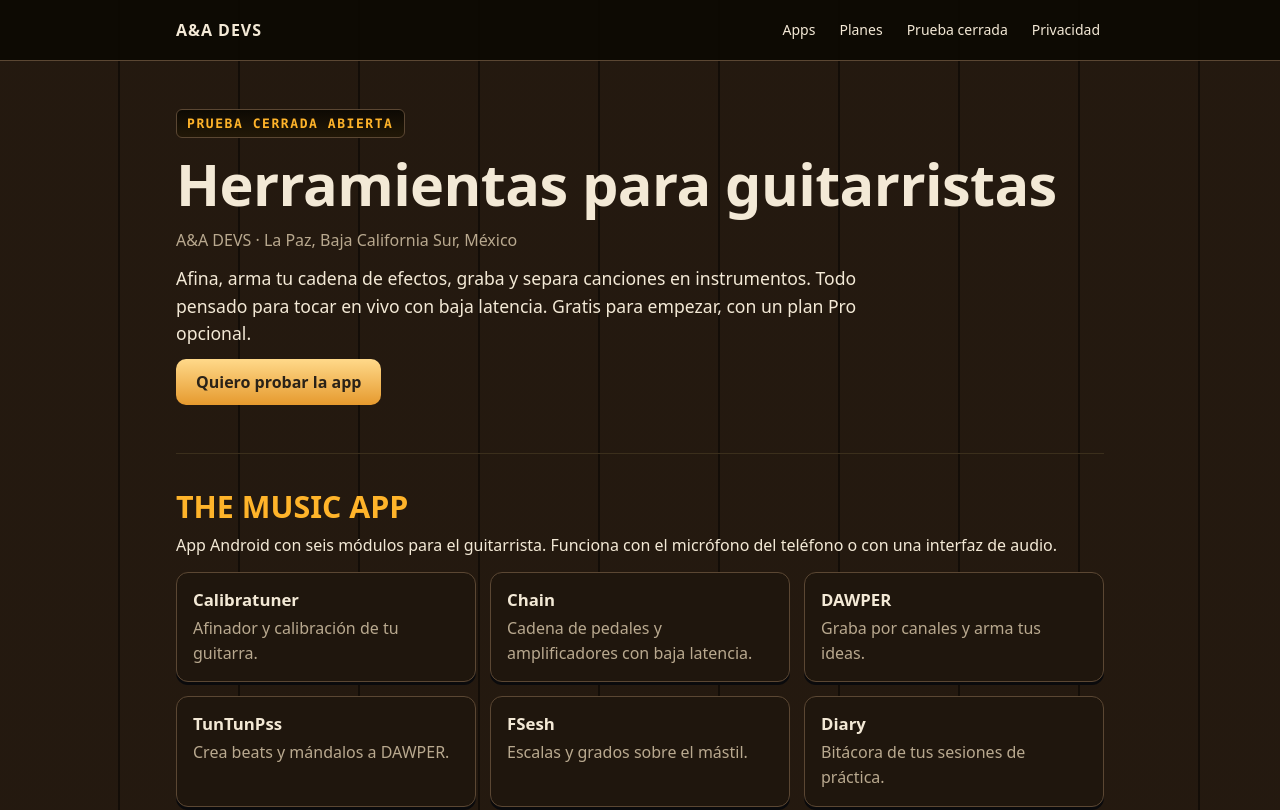
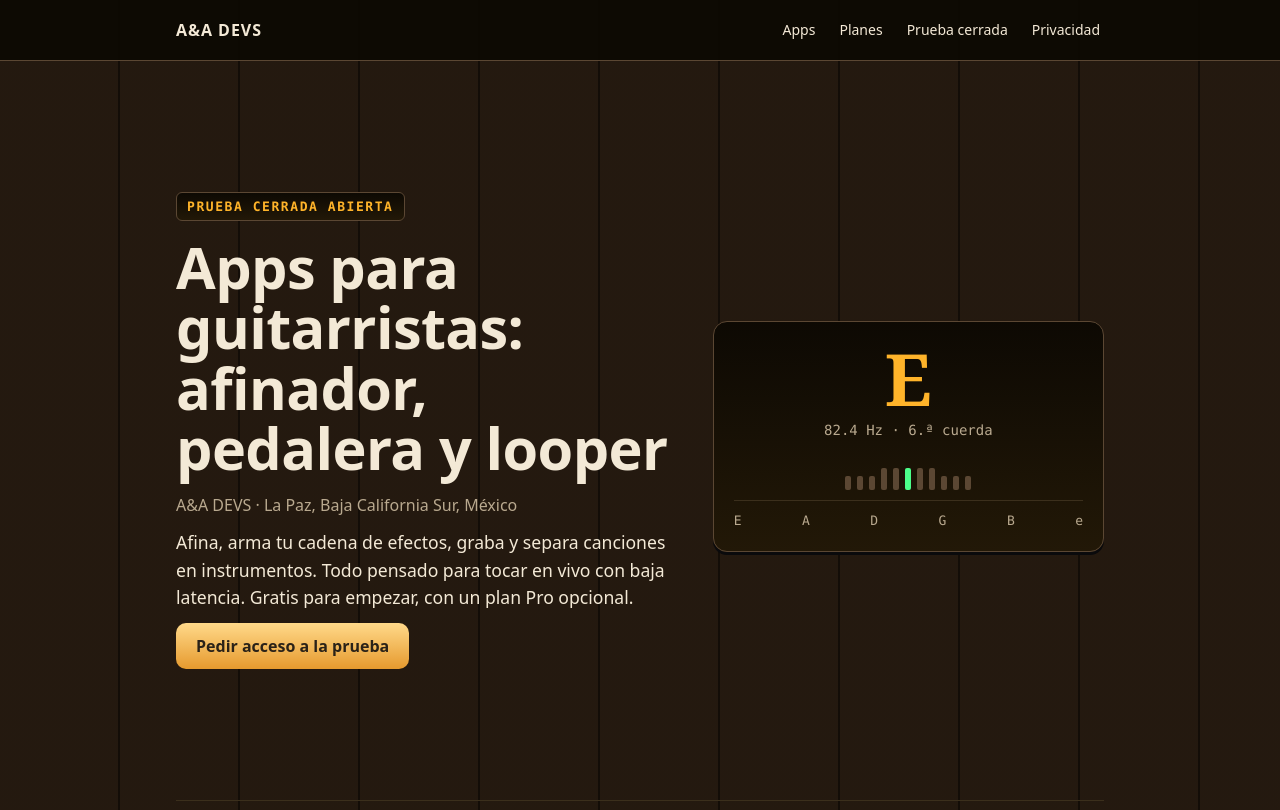
Before and after one commit to ponzho90/AADEVs612, a plain HTML site: page index.html in a window 1280 px wide. Shown: the top 810 px of the page. Drawn offline with Linux system fonts and the light colour scheme.

Commit message:
Página: aplica design-taste-frontend (hero de una pantalla con entrada, panel de afinador, hover y pulsación)
Firmado: Ximena Ruelas, Web y Android

Co-Authored-By: Claude Sonnet 5.5 <noreply@anthropic.com>
Claude-Session: https://claude.ai/code/session_01EBKvr9YSKZ6JTRBzWNGPK6

```diff
--- a/index.html
+++ b/index.html
@@ -22,7 +22,8 @@ nav.top .w{display:flex;flex-wrap:wrap;gap:4px 16px;align-items:center;padding-t
 nav.top strong{font-weight:900;letter-spacing:.06em;margin-right:auto}
 nav.top a{color:var(--texto);text-decoration:none;padding:0 4px;font-size:14px;display:inline-flex;align-items:center;min-height:44px}
 nav.top a:hover{color:var(--ac);text-decoration:underline}
-header.hero{padding:48px 0 36px}
+header.hero{padding:48px 0 36px;min-height:calc(100svh - 61px);display:flex;align-items:center}
+header.hero>.w{width:100%}
 .lcd{display:inline-block;font:700 13px var(--mono);letter-spacing:.12em;text-transform:uppercase;color:var(--ac);
 background:linear-gradient(var(--hundido),#221807);border:1px solid var(--borde);border-radius:6px;padding:6px 10px;margin:0 0 16px}
 h1{font:900 clamp(2rem,8vw,3.6rem)/1.05 var(--f);margin:0 0 14px;letter-spacing:-.01em}
@@ -53,17 +54,41 @@ footer .w{display:flex;flex-wrap:wrap;gap:0 18px;align-items:center}
 footer a{display:inline-flex;align-items:center;min-height:44px;overflow-wrap:anywhere}
 footer span{flex-basis:100%}
 .nota a{display:inline-block;padding:12px 0;overflow-wrap:anywhere}
-@media (prefers-reduced-motion:reduce){html{scroll-behavior:auto}}
+.c{transition:transform .18s ease-out,border-color .18s}
+.c:hover{transform:translateY(-2px);border-color:var(--aco)}
+.b{transition:filter .15s,transform .1s}
+.b:active{transform:translateY(2px) scale(.98);filter:brightness(.95)}
+.nota a,footer a,.pasos a,section p a{text-decoration-thickness:1px;text-underline-offset:3px;transition:text-decoration-thickness .15s}
+.nota a:hover,footer a:hover,section p a:hover{text-decoration-thickness:3px}
+.hero .w{display:grid;grid-template-columns:1fr;gap:28px;align-items:center}
+@media (min-width:800px){.hero .w{grid-template-columns:1.3fr 1fr}}
+.afin{background:linear-gradient(var(--hundido),#221807);border:1px solid var(--borde);border-radius:14px;padding:20px;box-shadow:0 3px 0 #0a0a0c;font-family:var(--mono);text-align:center}
+.afin .nm{font:700 4.5rem/1 Georgia,serif;color:var(--ac);margin:0}
+.afin .hz{color:var(--texto2);font-size:14px;margin:6px 0 14px}
+.afin .esc{display:flex;justify-content:center;gap:6px;align-items:flex-end;height:34px;margin-bottom:10px}
+.afin .esc i{width:6px;background:var(--borde);border-radius:2px;height:14px}
+.afin .esc i:nth-child(n+4):nth-child(-n+8){height:22px}
+.afin .esc i.c0{background:var(--ok);height:34px}
+.afin .cuerdas{display:flex;justify-content:space-between;color:var(--texto2);font-size:13px;border-top:1px solid var(--bsuave);padding-top:10px}
+.afin .cuerdas b{color:var(--acc)}
+@keyframes ent{from{opacity:0;transform:translateY(14px)}to{opacity:1;transform:none}}
+.hero .w>div>*,.hero .afin{animation:ent .7s cubic-bezier(.2,.7,.2,1) both}
+.hero .w>div>:nth-child(2){animation-delay:.08s}.hero .w>div>:nth-child(3){animation-delay:.16s}.hero .w>div>:nth-child(4){animation-delay:.24s}.hero .w>div>:nth-child(5){animation-delay:.32s}.hero .afin{animation-delay:.3s}
+@media (prefers-reduced-motion:reduce){html{scroll-behavior:auto}.hero .w>div>*,.hero .afin{animation:none}.c,.b{transition:none}.c:hover{transform:none}}
 </style></head><body>
 <a class="salto" href="#contenido">Saltar al contenido</a>
 <nav class="top" aria-label="Principal"><div class="w"><strong>A&amp;A DEVS</strong>
 <a href="#apps">Apps</a><a href="#planes">Planes</a><a href="#prueba">Prueba cerrada</a><a href="privacidad.html">Privacidad</a></div></nav>
-<header class="hero"><div class="w">
+<header class="hero"><div class="w"><div>
 <p class="lcd">Prueba cerrada abierta</p>
-<h1>Herramientas para guitarristas</h1>
+<h1>Apps para guitarristas: afinador, pedalera y looper</h1>
 <p class="m">A&amp;A DEVS · La Paz, Baja California Sur, México</p>
 <p class="lead">Afina, arma tu cadena de efectos, graba y separa canciones en instrumentos. Todo pensado para tocar en vivo con baja latencia. Gratis para empezar, con un plan Pro opcional.</p>
-<p><a class="b" href="#prueba">Quiero probar la app</a></p>
+<p><a class="b" href="#prueba">Pedir acceso a la prueba</a></p>
+</div>
+<div class="afin" aria-hidden="true"><p class="nm">E</p><p class="hz">82.4 Hz · 6.ª cuerda</p>
+<div class="esc"><i></i><i></i><i></i><i></i><i></i><i class="c0"></i><i></i><i></i><i></i><i></i><i></i></div>
+<div class="cuerdas"><span>E</span><span>A</span><span>D</span><span>G</span><span>B</span><span>e</span></div></div>
 </div></header>
 <main id="contenido" class="w">
 <section id="apps"><h2>THE MUSIC APP</h2>
```
